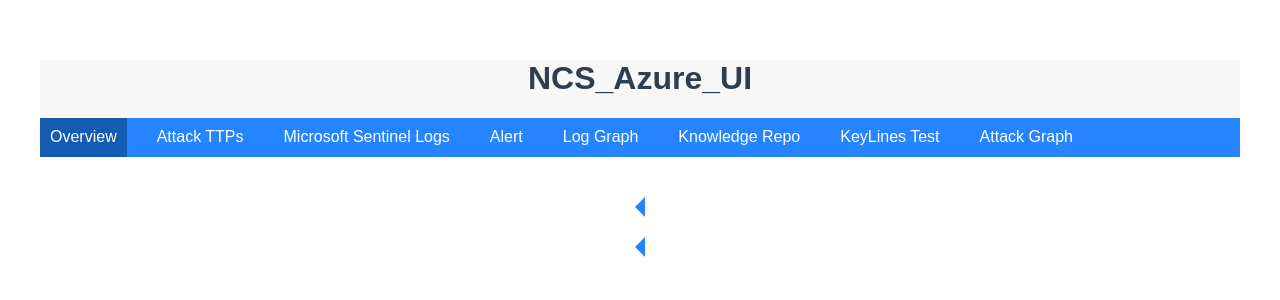
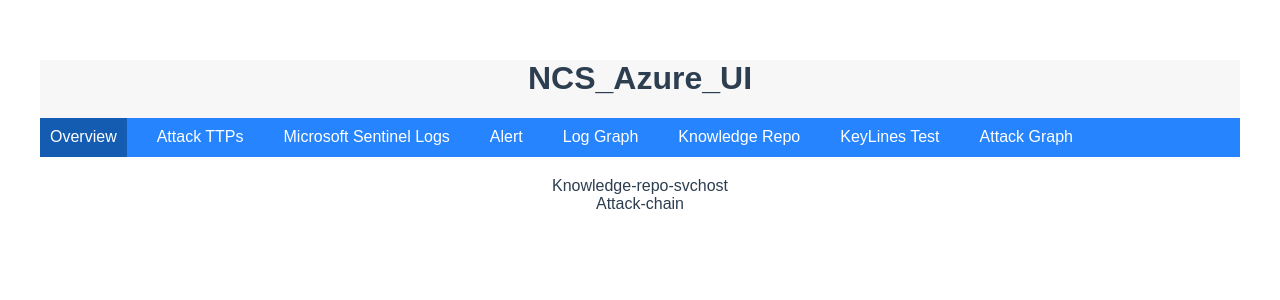
Before and after one commit to Liam929/NCS-Azure, a Vue app: page /operation-1 in a window 1280 px wide. Shown: the top 300 px of the page. Built offline with nearby package versions, Linux system fonts and the light colour scheme.

Commit message:
add the overview part

```diff
--- a/src/components/FlowOverview.vue
+++ b/src/components/FlowOverview.vue
@@ -1,55 +1,51 @@
 <template>
   <div>
     <div id="Framework">
-      <div class="button-container">
-        <div id="op1" @click="navigateToPage('op1')" v-if="showOp1Button">Knowledge-repo-svchost</div>
-        <div id="op2" @click="navigateToPage('op2')" v-if="showOp2Button">Attack-chain</div>
-      </div>
-      <div class="arrow-container">
-        <div class="arrow"></div>
-      </div>
+      <div id="op1" @click="navigateToPage('op1')" v-if="showOp1Button">Knowledge-repo-svchost</div>
+      <div id="op2" @click="navigateToPage('op2')" v-if="showOp2Button">Attack-chain</div>
       <router-view v-if="!showOp1Button && !showOp2Button"></router-view>
+      <!-- <router-link :to="{ path: '/operation-1' }" v-if="!showOp1Button"></router-link>
+      <router-link :to="{ path: '/operation-2' }" v-if="!showOp2Button"></router-link> -->
     </div>
   </div>
 </template>
 
+<script>
+export default {
+  data() {
+    return {
+      showOp1Button: true,
+      showOp2Button: true,
+      currentPage: '',
+    };
+  },
+  methods: {
+    navigateToPage(operatorId) {
+      // 根据操作符标识符执行页面跳转逻辑
+      if (operatorId === 'op1') {
+        this.$router.push('/operation-1');
+        this.currentPage = 'operation-1';
+      } else if (operatorId === 'op2') {
+        this.$router.push('/operation-2');
+        this.currentPage = 'operation-2';
+      }
+      // 其他操作符的页面跳转逻辑
+      // 根据需要设置 showOp1Button 和 showOp2Button 的值来控制按钮的显示
+      this.showOp1Button = false;
+      this.showOp2Button = false;
+    },
+  },
+};
+</script>
+
 <style>
-#Framework {
-  position: relative;
+#flowchart {
+  width: 100%;
+  height: 400px;
+  /* 其他样式 */
 }
-
-.button-container {
-  display: flex;
-  justify-content: space-between;
-  align-items: center;
-  margin-bottom: 20px;
-}
-
-#op1,
-#op2 {
-  padding: 10px 20px;
-  background-color: #2684ff;
-  color: #fff;
-  cursor: pointer;
-}
-
-.arrow-container {
-  position: relative;
-  height: 20px;
-  display: flex;
-  justify-content: center;
-  align-items: center;
-}
-
-.arrow {
-  width: 0;
-  height: 0;
-  border-top: 10px solid transparent;
-  border-bottom: 10px solid transparent;
-  border-right: 10px solid #2684ff;
-}
-
-.router-link-active {
+.active {
+  /* 高亮样式，可以根据需要自定义 */
   background-color: #135cb2;
   color: #fff;
 }
```
